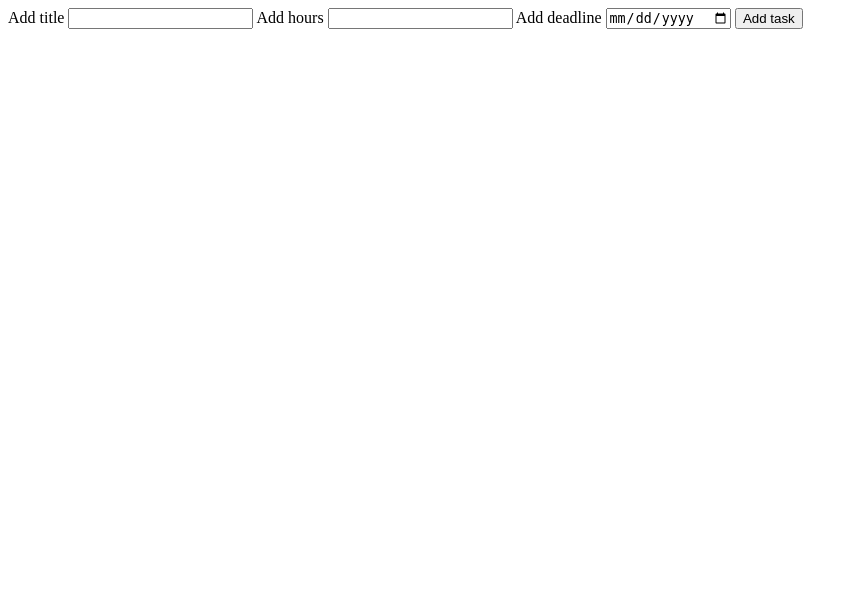
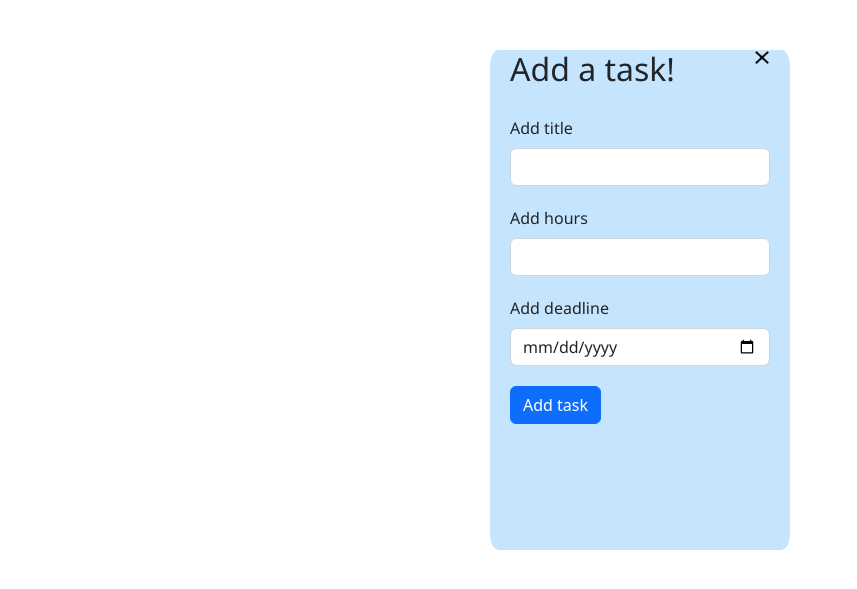
Before and after one commit to marthemaere/TweedeZitDev, a PHP site: page /addtask.php?list_id=1 in a window 1280 px wide. Shown: the top 589 px of the page, without its empty margins (0-857 px from the left). Run offline with PHP 8.4, Linux system fonts and the light colour scheme; the visitor is signed in with stand-in values (Sample User, id 1); data that the repository does not hold is empty.

Commit message:
feat: css

```diff
--- a/addtask.php
+++ b/addtask.php
@@ -29,22 +29,34 @@
     <meta charset="UTF-8">
     <meta http-equiv="X-UA-Compatible" content="IE=edge">
     <meta name="viewport" content="width=device-width, initial-scale=1.0">
+    <link href="https://cdn.jsdelivr.net/npm/bootstrap@5.2.0/dist/css/bootstrap.min.css" rel="stylesheet" integrity="sha384-gH2yIJqKdNHPEq0n4Mqa/HGKIhSkIHeL5AyhkYV8i59U5AR6csBvApHHNl/vI1Bx" crossorigin="anonymous">
+    <script src="https://cdn.jsdelivr.net/npm/bootstrap@5.2.0/dist/js/bootstrap.bundle.min.js" integrity="sha384-A3rJD856KowSb7dwlZdYEkO39Gagi7vIsF0jrRAoQmDKKtQBHUuLZ9AsSv4jD4Xa" crossorigin="anonymous"></script>
+    <link rel="stylesheet" href="style.css">
     <title>Document</title>
 </head>
 <body>
+    <div class="page">
+    <a href="todolist.php"><img class="rounded float-end" src="./images/cross.png" alt="x"></a>
+    <h2>Add a task!</h2>
     <?php if(isset($error)): ?>
     <div class="error"><?php echo $error; ?></div>
     <?php endif; ?>
-    <form action="" method="post">
-        <label for="title">Add title</label>
-        <input type="text" name="title" id="title">
-        <label for="hours">Add hours</label>
-        <input type="text" name="hours" id="hours">
-        <label for="deadline">Add deadline</label>
-        <input type="date" name="deadline" id="deadline">
+    <form class="addtaskform" action="" method="post">
+        <div class="addinfo">
+        <label for="title" class="form-label">Add title</label>
+        <input type="text" class="form-control"  name="title" id="title">
+        </div><div class="addinfo">
+        <label for="hours" class="form-label">Add hours</label>
+        <input type="text" class="form-control"  name="hours" id="hours">
+        </div><div class="addinfo">
+        <label for="deadline" class="form-label">Add deadline</label>
+        <input type="date" class="form-control"  name="deadline" id="deadline">
+        </div>
         <input type="hidden" name="list_id" value="<?php echo htmlspecialchars( $_GET['list_id'])?>">
-        <input type="submit" value="Add task">
+        <div class="addinfo">
+        <button type="submit" class="btn btn-primary">Add task</button>
+        </div>
     </form>
-
+    </div>
 </body>
 </html>
--- /dev/null
+++ b/ajax/checktask.php
@@ -0,0 +1,3 @@
+<?php
+include_once('../core/autoload.php');
+session_start();
--- /dev/null
+++ b/check.js
@@ -0,0 +1 @@
+// check van task
--- a/deletetask.php
+++ b/deletetask.php
@@ -10,4 +10,4 @@
 
     Task::deleteTask($_GET["task"]);
     header("location: index.php");
-?>
+    ?>
--- a/index.php
+++ b/index.php
@@ -18,8 +18,8 @@ $lists = Todolist::getAllForUser($user_id);
   <title>What To Do</title>
 </head>
 <body>
-    <a href="logout.php">log out</a>
-    <div class="homepage">
+    <div class="page">
+    <a class="logout" href="logout.php">log out</a>
         <h1> What To Do?</h1>
         <div class="list">
             <a href="addlist.php">Add new list</a>
--- a/login.php
+++ b/login.php
@@ -36,11 +36,12 @@ if(!empty($_POST)){
     <meta name="viewport" content="width=device-width, initial-scale=1.0">
     <link href="https://cdn.jsdelivr.net/npm/bootstrap@5.2.0/dist/css/bootstrap.min.css" rel="stylesheet" integrity="sha384-gH2yIJqKdNHPEq0n4Mqa/HGKIhSkIHeL5AyhkYV8i59U5AR6csBvApHHNl/vI1Bx" crossorigin="anonymous">
     <script src="https://cdn.jsdelivr.net/npm/bootstrap@5.2.0/dist/js/bootstrap.bundle.min.js" integrity="sha384-A3rJD856KowSb7dwlZdYEkO39Gagi7vIsF0jrRAoQmDKKtQBHUuLZ9AsSv4jD4Xa" crossorigin="anonymous"></script>
+    <link rel="stylesheet" href="style.css">
     <title>Document</title>
 </head>
 <body>
 <form action="" method="post">
-  <!-- <div class="alert hidden">That password is incorrect. Please try again!</div> -->
+<div class="page">
   <div class="mb-3">
     <label for="email" class="form-label">Email address</label>
     <input type="email" class="form-control" id="email" aria-describedby="emailHelp" name="email">
@@ -54,7 +55,7 @@ if(!empty($_POST)){
   <?php endif; ?>
   <button type="submit" class="btn btn-primary">Log in</button>
 </form>
-
+</div>
 </body>
 </html>
 
--- a/register.php
+++ b/register.php
@@ -27,9 +27,11 @@ include_once('core/autoload.php');
     <meta name="viewport" content="width=device-width, initial-scale=1.0">
     <link href="https://cdn.jsdelivr.net/npm/bootstrap@5.2.0/dist/css/bootstrap.min.css" rel="stylesheet" integrity="sha384-gH2yIJqKdNHPEq0n4Mqa/HGKIhSkIHeL5AyhkYV8i59U5AR6csBvApHHNl/vI1Bx" crossorigin="anonymous">
     <script src="https://cdn.jsdelivr.net/npm/bootstrap@5.2.0/dist/js/bootstrap.bundle.min.js" integrity="sha384-A3rJD856KowSb7dwlZdYEkO39Gagi7vIsF0jrRAoQmDKKtQBHUuLZ9AsSv4jD4Xa" crossorigin="anonymous"></script>
+    <link rel="stylesheet" href="style.css">
     <title>ToDo</title>
 </head>
 <body>
+  <div class="page">
 <form action="" method="post">
   <div class="mb-3">
     <label for="email" class="form-label">Email address</label>
@@ -51,6 +53,6 @@ include_once('core/autoload.php');
   <?php endif; ?>
   <button type="submit" class="btn btn-primary">Sign up</button>
 </form>
-
+</div>
 </body>
 </html>
--- a/style.css
+++ b/style.css
@@ -1,6 +1,21 @@
-*{
-    margin-left: 10%;
-    margin-right: 10%;
+body{
+    display: flex;
+    justify-content: center;
+}
+
+.page{
+    background-color: rgb(197, 229, 255);
+    width: 300px;
+    height: 500px;
+    padding-left: 20px;
+    padding-right: 20px;
+    margin-top: 50px;
+    border-radius: 3%;
+}
+
+.logout{
+    display: flex;
+    justify-content: right;
 }
 
 .lists{
@@ -8,6 +23,49 @@
     flex-direction: column;
     padding-bottom: 20px;
 }
+
+.goback{
+    display: flex;
+    align-items: flex-end;
+    padding-top: 140%;
+}
+
+.makelist{
+    padding-top: 20px;
+}
+
+.task{
+    padding-bottom: 20px;
+}
+
+.tasktitle{
+    font-size: large;
+}
+
+.images{
+    max-height: 5%;
+}
+
+.cross{
+    max-height: 3%;
+    display: flex;
+    float: right;
+    padding-top: 20px;
+}
+
+.rounded{
+    max-height: 3%;
+}
+
+.addtaskform{
+    display: flex;
+    flex-direction: column;
+}
+
+.addinfo{
+    padding-top: 20px;
+}
+
 
 a{
     font-family: monospace;
@@ -21,3 +79,17 @@ h1{
 h2{
     font-family: 'Segoe UI', Tahoma, Geneva, Verdana, sans-serif;
 }
+
+p{
+    font-family: 'Segoe UI', Tahoma, Geneva, Verdana, sans-serif;
+}
+
+label{
+    font-family: 'Segoe UI', Tahoma, Geneva, Verdana, sans-serif;
+}
+
+input{
+    font-family: 'Segoe UI', Tahoma, Geneva, Verdana, sans-serif;
+    border: 0%;
+    border-color: white;
+}
```
Also changed, not shown: addlist.php (+12 -6 lines), ajax/savecomment.php (added, +26 -0 lines), app.js (added, +28 -0 lines), classes/Comment.php (added, +85 -0 lines), task.php (+10 -4 lines), todolist.php (+13 -6 lines), images/check.png (added), images/cross.png (added), images/uncheck.png (added).
